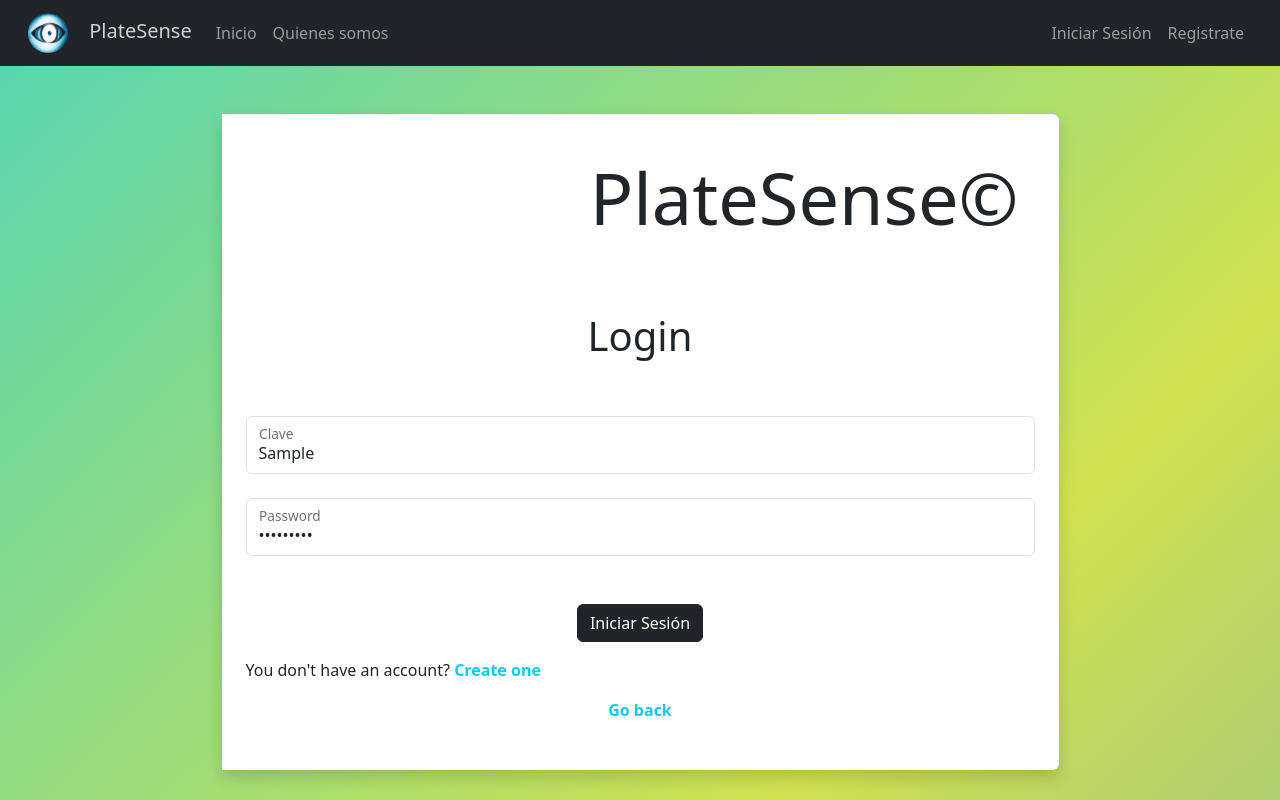
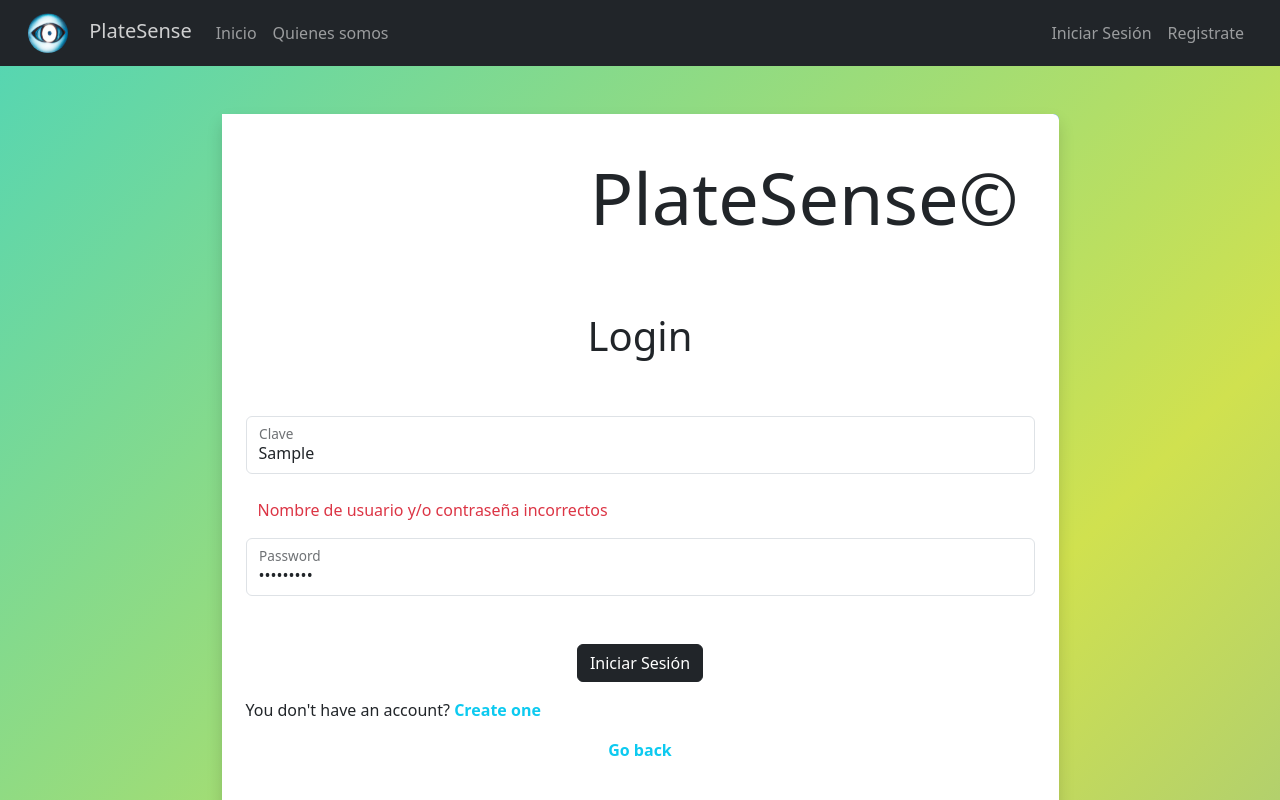
Before and after one commit to Luichoo/PlateSense, a React (Create React App) app in the folder client/: page /login in a window 1280 px wide. Both pictures are taken after typing "Sample", "Sample123" into the empty fields and a click on the button "Iniciar Sesión". Shown: the top 800 px of the page. Built offline with nearby package versions, Linux system fonts and the light colour scheme; no server answers.

Commit message:
login msj

```diff
--- a/client/src/pages/Login/Login.jsx
+++ b/client/src/pages/Login/Login.jsx
@@ -1,5 +1,5 @@
 import React from "react";
-//import { useState } from 'react';
+import { useState } from 'react';
 import axios from "axios";
 import { Link } from "react-router-dom";
 import "./Login.css";
@@ -8,6 +8,14 @@ import "./Login.css";
 
 function Login() {
 
+	const [existe, setExiste] = useState(false);
+	function handlePasswordChange(event) {
+		setExiste(false);
+	}
+	function handleClaveChange(event) {
+		setExiste(false);
+
+	}
 	const handleSubmit = async (e) => {
 
 		e.preventDefault();
@@ -35,11 +43,13 @@ function Login() {
 					localStorage.setItem("clave", clave);
 				} else {
 					console.log("Usuario o contraseña incorrectos");
+					setExiste(true);
 					//document.getElementById('message').innerHTML = 'Usuario o contraseña incorrectos';
 				}
 			});
 		} catch (err) {
 			console.log(err);
+			setExiste(true);
 		}
 	};
 
@@ -63,12 +73,22 @@ function Login() {
 											name="clave"
 											placeholder="clave ulsa"
 											id="clave"
+											onChange={handleClaveChange}
 											autoComplete="off"
 										/>
 										<label htmlFor="clave" className="form-label">
 											Clave
 										</label>
 									</div>
+									{existe ? (
+										<div className="container pb-3">
+										<span id="message" className="text-danger text-center">
+											Nombre de usuario y/o contraseña incorrectos
+											</span>
+											</div>
+											) : (
+												""
+												)}
 									<div className="mb-4 form-floating">
 										<input
 											type="password"
@@ -76,8 +96,10 @@ function Login() {
 											name="password"
 											placeholder="Password"
 											id="password"
+											onChange={handlePasswordChange}
 											autoComplete="on"
 										/>
+
 										<label htmlFor="password" className="form-label">
 											Password
 										</label>
```
